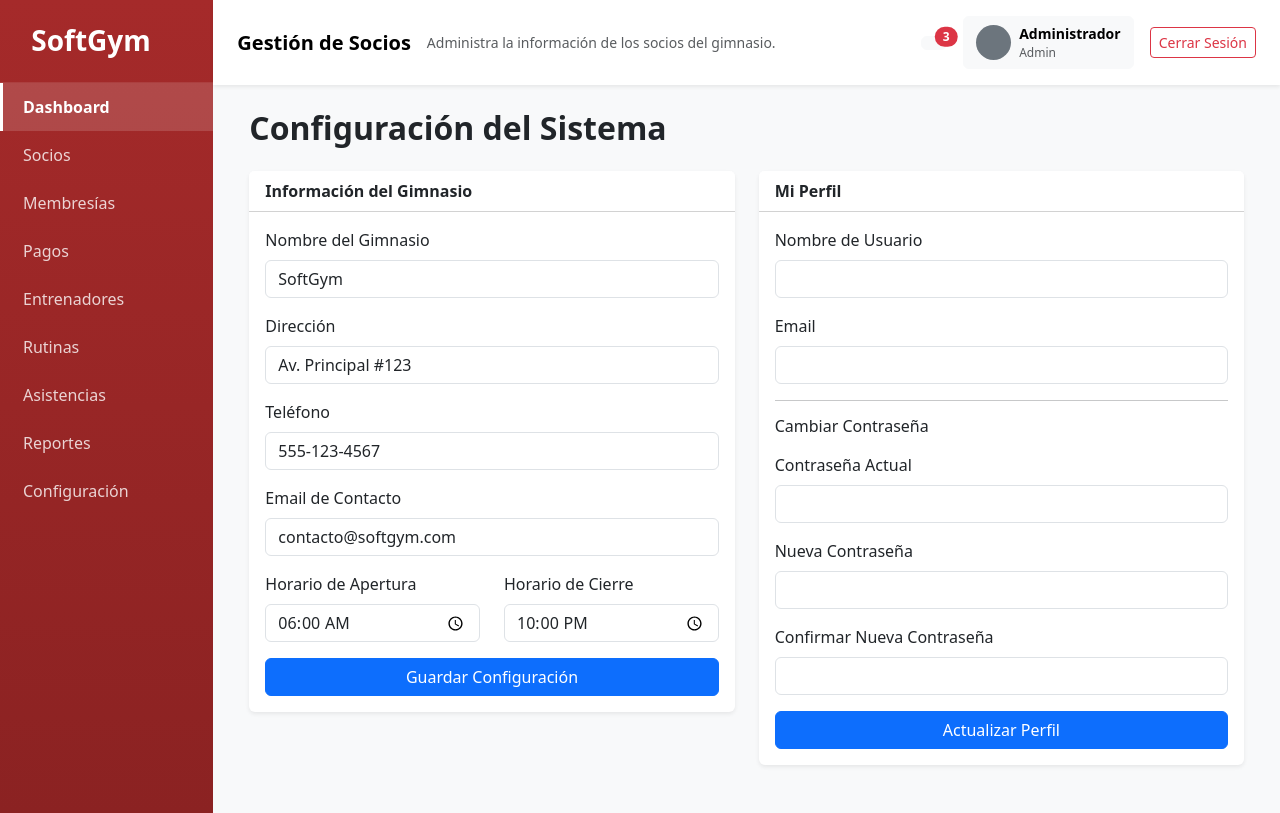
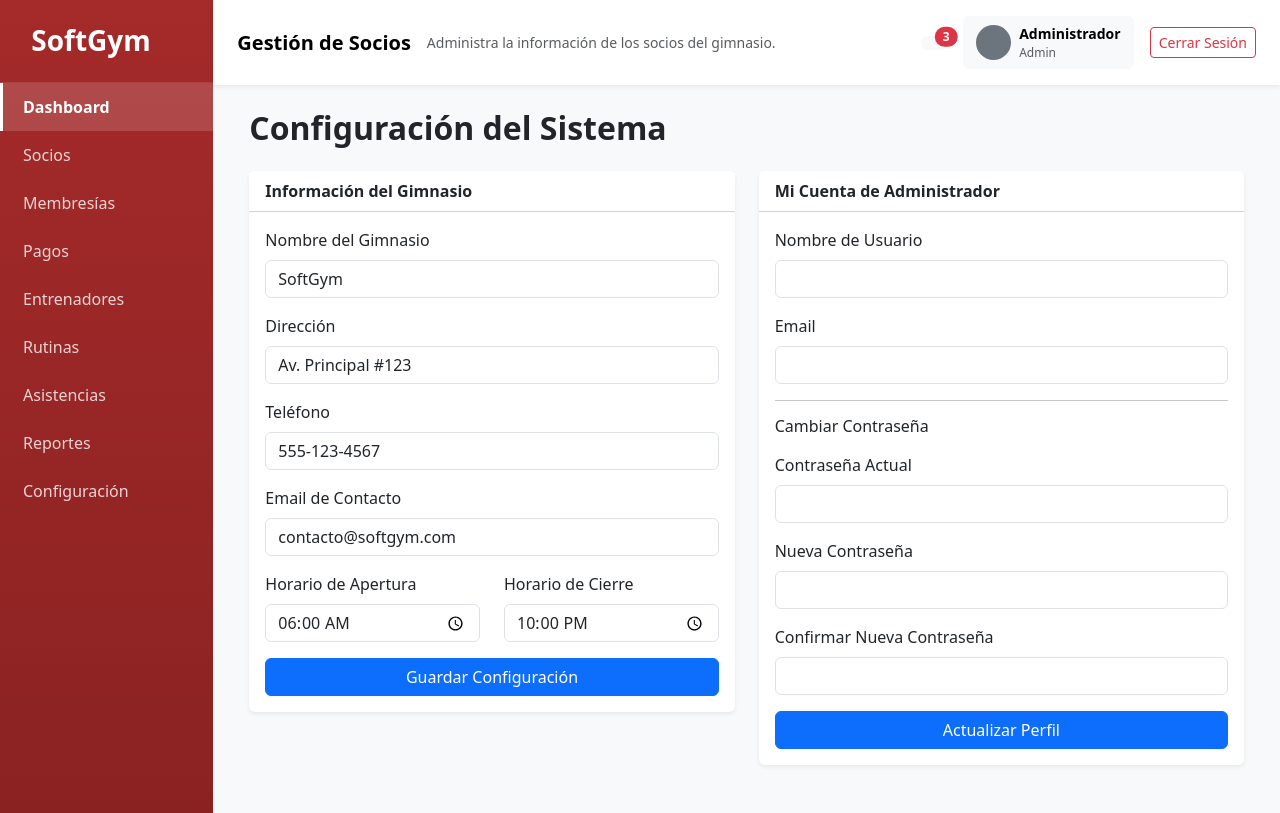
Before and after one commit to Diego-AJG/ProyectoGimnasio, a React (Vite) app in the folder gym-frontend/: page /dashboard/configuracion in a window 1280 px wide. Built offline with nearby package versions, Linux system fonts and the light colour scheme; no server answers; sample sign-in values are in the browser's storage.

Commit message:
ui: renombrar sección de perfil a 'Mi Cuenta de Administrador' para mayor claridad

```diff
--- a/gym-frontend/src/pages/Configuracion.jsx
+++ b/gym-frontend/src/pages/Configuracion.jsx
@@ -113,7 +113,7 @@ function Configuracion() {
                 <Col md={6} className="mb-4">
                     <Card className="border-0 shadow-sm">
                         <Card.Header className="bg-white fw-bold">
-                             Mi Perfil
+                            Mi Cuenta de Administrador
                         </Card.Header>
                         <Card.Body>
                             <Form onSubmit={handlePerfilSubmit}>
```
